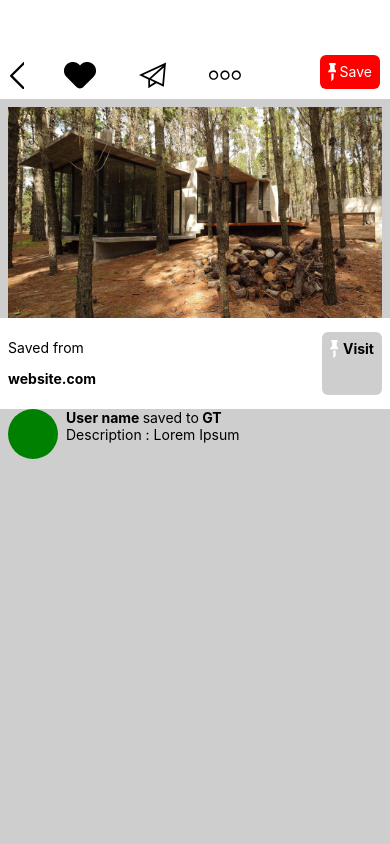
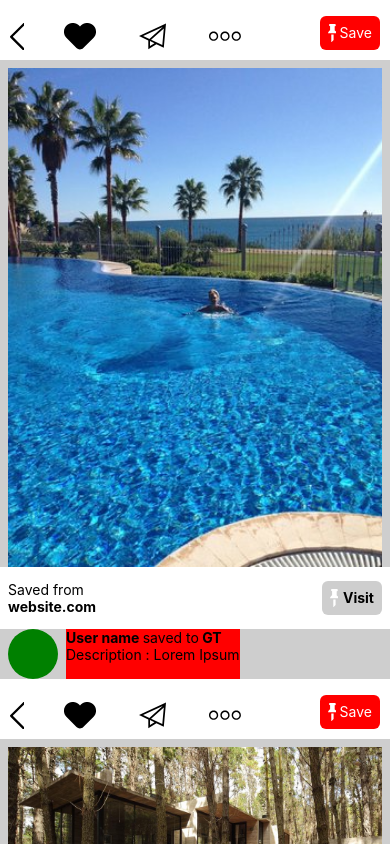
Before and after one commit to matiaskochman/reactnative_flexbox_design, a React Native app: screen / in a window 390 px wide. Built offline with nearby package versions, Linux system fonts and the light colour scheme.

Commit message:
LocalImage componed created

```diff
--- a/App.js
+++ b/App.js
@@ -9,17 +9,40 @@ import {
   Platform,
   StyleSheet,
   Text,
-  View
+  View,
+  ScrollView
 } from 'react-native';
 
 import Pin from './app/components/Pin';
 
 export default class App extends Component<{}> {
+
+  constructor(props){
+    super(props);
+
+    this.state = {
+      pin:{
+        hotel1:{
+          imageSource:require('./app/images/hotel1.jpg'),
+          originalWidth:337,
+          originalHeight:450
+        },
+        haus:{
+          imageSource:require('./app/images/haus.jpg'),
+          originalWidth:1024,
+          originalHeight:576
+        }
+
+      }
+    }
+  }
+
   render() {
     return (
-      <View style={styles.container}>
-        <Pin />
-      </View>
+      <ScrollView style={styles.container}>
+        <Pin pinSource={this.state.pin.hotel1}/>
+        <Pin pinSource={this.state.pin.haus}/>
+      </ScrollView>
     )
 
   }
@@ -28,8 +51,8 @@ export default class App extends Component<{}> {
 const styles = StyleSheet.create({
   container: {
     flex: 1,
-    justifyContent: 'center',
-    alignItems: 'center',
+    //justifyContent: 'center',
+    //alignItems: 'center',
     backgroundColor: '#F5FCFF',
   },
   welcome: {
--- a/app/components/Pin.js
+++ b/app/components/Pin.js
@@ -34,11 +34,20 @@ export default class Pin extends Component {
 
         {/*la foto*/}
         <View style={styles.PinContent}>
+        <LocalImage
+          source={this.props.pinSource.imageSource}
+          originalWidth={this.props.pinSource.originalWidth}
+          originalHeight={this.props.pinSource.originalHeight}/>
 
-          <LocalImage
-            source={require('../images/haus.jpg')}
-            originalWidth={1024}
-            originalHeight={576}/>
+          {
+            /*
+            <LocalImage
+              source={require('../images/haus.jpg')}
+              originalWidth={1024}
+              originalHeight={576}/>
+            */
+          }
+
         </View>
 
         {/*el comentario*/}
@@ -82,15 +91,16 @@ export default class Pin extends Component {
 
 const styles = StyleSheet.create({
   PinContainer: {
-    flex:1,
+    //flex:1,
+    //alignSelf:'stretch'
     backgroundColor:'#cecece',
-    alignSelf:'stretch'
 
   },
   PinHeader: {
+    //flex:1,
+    minHeight:60, //minWidth maxHeight maxWidth
     backgroundColor:'white',
     flexDirection:'row',
-    flex:1,
     alignItems:'flex-end',
     justifyContent:'space-between',
     padding:10
@@ -138,7 +148,8 @@ const styles = StyleSheet.create({
   },
   PinMeta:{
     flexDirection:'row',
-    flex:0.8,
+    minHeight:60,
+    //flex:0.8,
     backgroundColor:'white',
     paddingTop:14,
     paddingBottom:14,
@@ -158,6 +169,9 @@ const styles = StyleSheet.create({
   UtilityButtonText:{
     color:'black',
     fontWeight:'bold'
+  },
+  PinUserContainer:{
+    backgroundColor:'red'
   },
   PinUser:{
     flex:5.5,
```
Also changed, not shown: app/images/hotel1.jpg (added).
